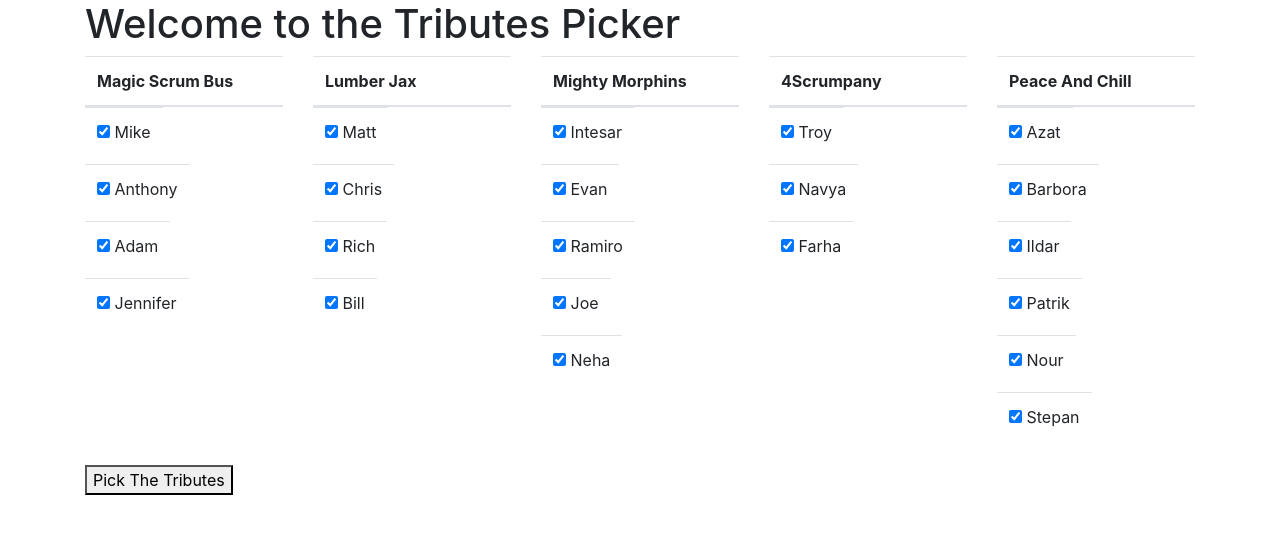
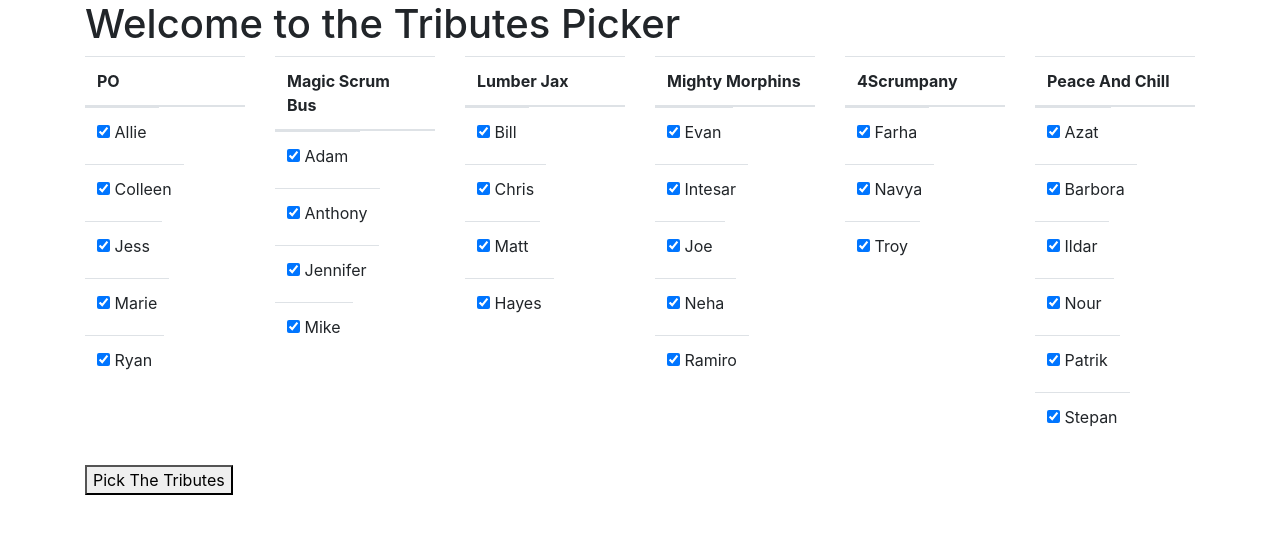
Before and after one commit to agoldh20/tributes-picker, a Vue app: page / in a window 1280 px wide. Shown: the top 534 px of the page. Built offline with nearby package versions, Linux system fonts and the light colour scheme.

Commit message:
adds PO column and alphabetizes list

```diff
--- a/src/views/Home.vue
+++ b/src/views/Home.vue
@@ -35,29 +35,34 @@ export default {
     return {
       masterList: [
         {
+          name: "PO",
+          members: ["Allie", "Colleen", "Jess","Marie", "Ryan"],
+          currentList: ["Allie", "Colleen", "Jess","Marie", "Ryan"]
+        },
+        {
           name: "Magic Scrum Bus",
-          members: ["Mike", "Anthony", "Adam", "Jennifer"],
-          currentList: ["Mike", "Anthony", "Adam", "Jennifer"]
+          members: ["Adam", "Anthony", "Jennifer", "Mike"],
+          currentList: ["Adam", "Anthony", "Jennifer", "Mike"]
         },
         {
           name: "Lumber Jax",
-          members: ["Matt", "Chris", "Rich", "Bill"],
-          currentList: ["Matt", "Chris", "Rich", "Bill"]
+          members: ["Bill", "Chris", "Matt", "Hayes"],
+          currentList: ["Bill", "Chris", "Matt", "Hayes"]
         },
         {
           name: "Mighty Morphins",
-          members: ["Intesar", "Evan", "Ramiro", "Joe", "Neha"],
-          currentList: ["Intesar", "Evan", "Ramiro", "Joe", "Neha"]
+          members: ["Evan", "Intesar", "Joe", "Neha", "Ramiro"],
+          currentList: ["Evan", "Intesar", "Joe", "Neha", "Ramiro"]
         },
         {
           name: "4Scrumpany",
-          members: ["Troy", "Navya", "Farha"],
-          currentList: ["Troy", "Navya", "Farha"]
+          members: ["Farha", "Navya", "Troy"],
+          currentList: ["Farha", "Navya", "Troy"]
         },
         {
           name: "Peace And Chill",
-          members: ["Azat", "Barbora", "Ildar", "Patrik", "Nour", "Stepan"],
-          currentList: ["Azat", "Barbora", "Ildar", "Patrik", "Nour", "Stepan"]
+          members: ["Azat", "Barbora", "Ildar", "Nour", "Patrik", "Stepan"],
+          currentList: ["Azat", "Barbora", "Ildar", "Nour", "Patrik", "Stepan"]
         }
       ],
       tributes: []
```
